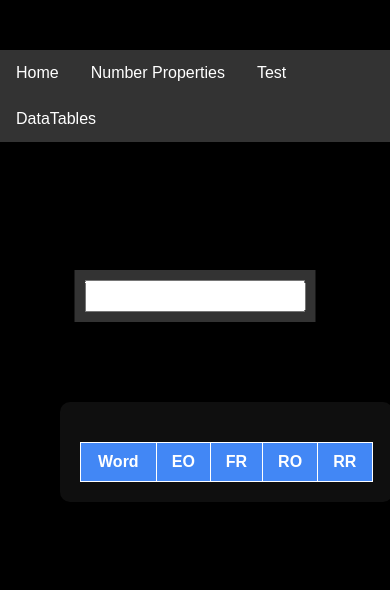
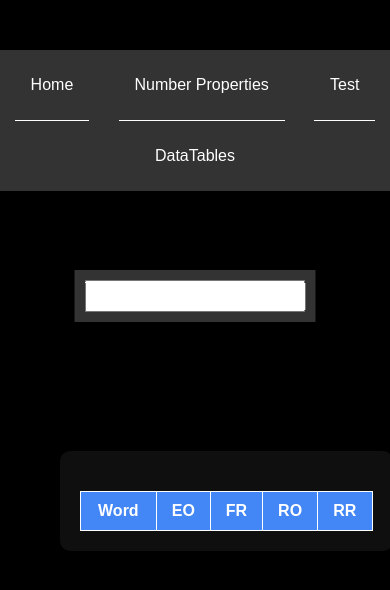
Before and after one commit to gemcalc/home, a plain HTML site: page index.html in a window 390 px wide. Drawn offline with Linux system fonts and the light colour scheme.

Commit message:
Add files via upload

```diff
--- a/index.html
+++ b/index.html
@@ -6,40 +6,29 @@
   <meta name="viewport" content="width=device-width, initial-scale=1.0">
   <link rel="stylesheet" href="styles.css">
 </head>
-<body onload="">
-
+<body>
 
   <nav>
-
     <ul>
-    <li><a href="index.html">Home</a></li>
-    <li><a href="number_prop.html">Number Properties</a></li>
-    <li><a href="test.html">Test</a></li>
+      <li><a href="#">Home</a></li>
+      <li><a href="#">Number Properties</a></li>
+      <li><a href="#">Test</a></li>
       <li class="dropdown">
         <a href="javascript:void(0)" class="dropbtn">DataTables</a>
         <div class="dropdown-content">
-        <a href="nba.html">NBA</a>
-        <a href="nhl.html">NHL</a>
-
+          <a href="#">NBA</a>
+          <a href="#">NHL</a>
         </div>
       </li>
     </ul>
-
-
-
+  </nav>
 
   <div class="container">
-
-
     <div class="input-container">
-
       <input type="text" id="input">
     </div>
 
-
-
     <table id="wordTable">
-
       <thead>
         <tr>
           <th>Word</th>
@@ -54,13 +43,6 @@
     </table>
   </div>
 
-
-
-
-
-
-
-
   <script src="app.js"></script>
 </body>
 </html>
--- a/styles.css
+++ b/styles.css
@@ -133,6 +133,34 @@ li.dropdown {
   display: inline-block;
 }
 
+nav {
+  background-color: #333;
+  overflow: hidden;
+  font-size: 16px;
+}
+
+nav ul {
+  margin: 0;
+  padding: 0;
+  list-style: none;
+  display: flex;
+  justify-content: space-between;
+}
+
+nav li {
+  display: inline-block;
+  padding: 16px 20px;
+}
+
+nav li a {
+  color: white;
+  text-decoration: none;
+}
+
+.dropdown {
+  display: inline-block;
+}
+
 .dropdown-content {
   display: none;
   position: absolute;
@@ -147,11 +175,42 @@ li.dropdown {
   padding: 12px 16px;
   text-decoration: none;
   display: block;
-  text-align: left;
 }
-
-.dropdown-content a:hover {background-color: #f1f1f1;}
 
 .dropdown:hover .dropdown-content {
   display: block;
 }
+
+@media only screen and (max-width: 600px) {
+  nav ul {
+    flex-wrap: wrap;
+    justify-content: space-around;
+  }
+
+  .dropdown {
+    display: block;
+  }
+
+  .dropdown-content {
+    position: static;
+    display: none;
+    overflow: hidden;
+    max-height: 0;
+    transition: max-height 0.3s ease-in-out;
+  }
+
+  .dropdown:hover .dropdown-content {
+    max-height: 500px;
+    display: block;
+  }
+
+  nav li {
+    display: block;
+    padding: 12px 0;
+    border-bottom: 1px solid white;
+  }
+
+  nav li:last-child {
+    border-bottom: none;
+  }
+}
```
Lines whose indentation alone changed are shown as unchanged.
